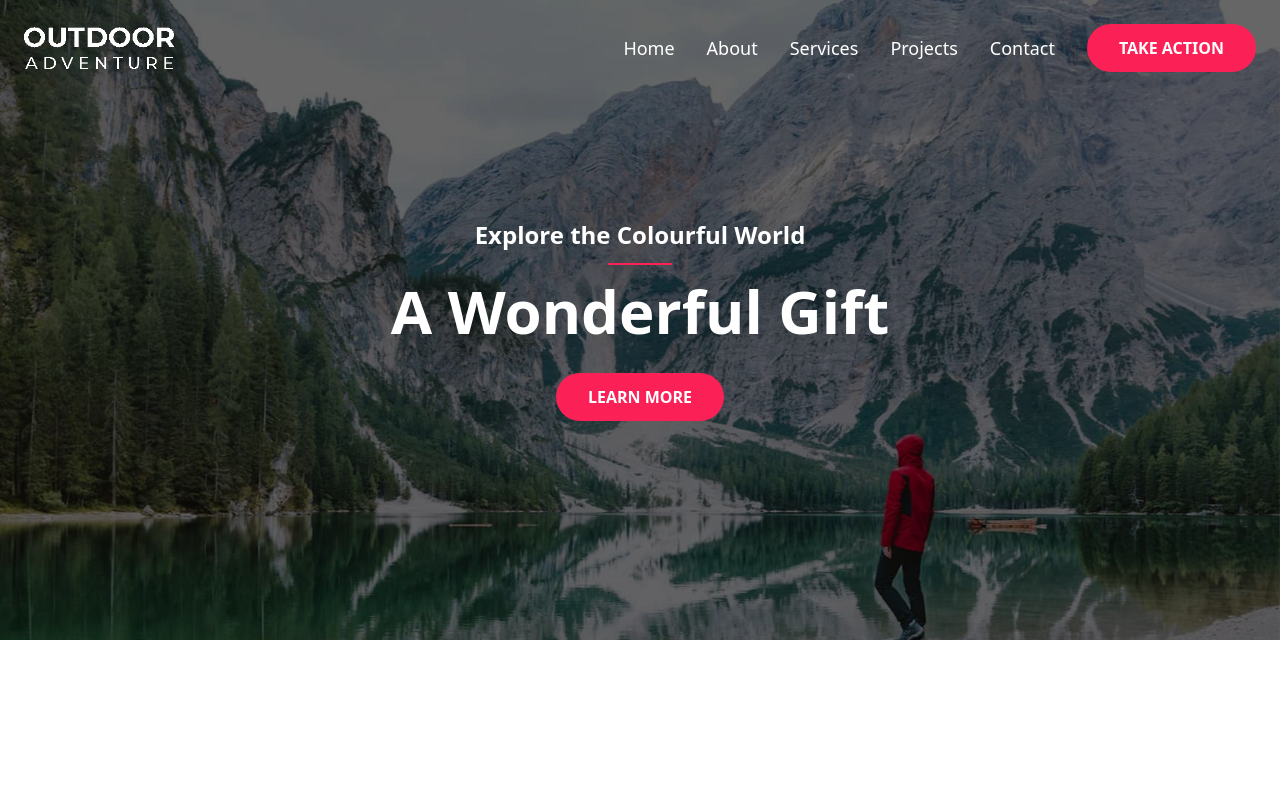
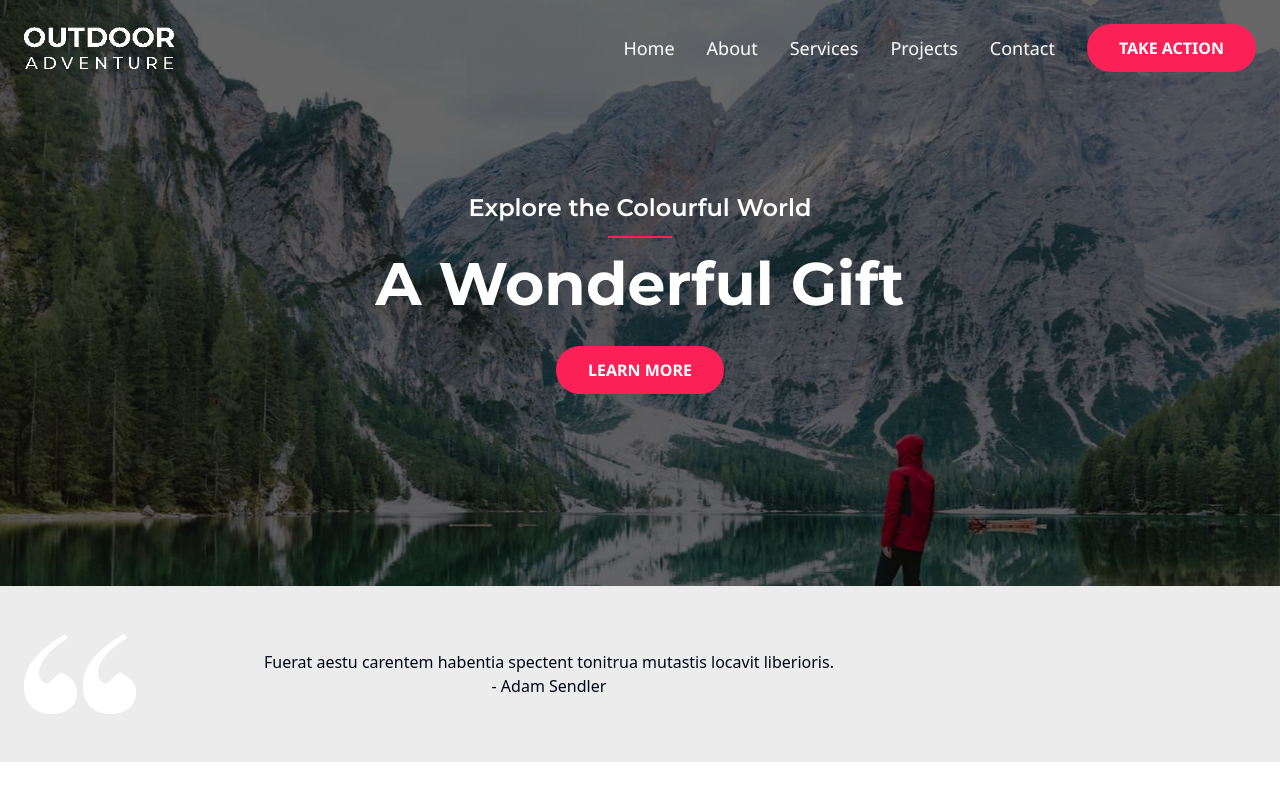
Before and after one commit to MrSaikatS/outdoor-adventure-nextjs, a Next.js app: page / in a window 1280 px wide. Built offline with nearby package versions, Linux system fonts and the light colour scheme.

Commit message:
quote sec update

```diff
--- a/src/app/layout.tsx
+++ b/src/app/layout.tsx
@@ -1,6 +1,7 @@
 import { ReactNode } from "react";
 import "./globals.css";
 import { montserrat, notoSans } from "@/lib/fonts";
+import Header from "@/components/HeaderComps/Header";
 
 type RootLayoutProps = {
   children: ReactNode;
@@ -13,6 +14,8 @@ const RootLayout = ({ children }: RootLayoutProps) => {
       className={`${notoSans.variable} ${montserrat.variable} scroll-smooth antialiased`}
       suppressHydrationWarning>
       <body>
+        <Header />
+
         <main>{children}</main>
       </body>
     </html>
--- a/src/app/page.tsx
+++ b/src/app/page.tsx
@@ -1,6 +1,6 @@
-import Header from "@/components/HeaderComps/Header";
 import HomeHero from "@/components/HeroComps/HomeHero";
 import { Metadata } from "next";
+import Image from "next/image";
 
 export const metadata: Metadata = {
   title: "Home | Outdoor Adventure",
@@ -10,9 +10,29 @@ export const metadata: Metadata = {
 const page = () => {
   return (
     <>
-      <Header />
+      <HomeHero />
 
-      <HomeHero />
+      <div className="bg-[#ECECEC]">
+        <div className="mx-auto flex w-full max-w-7xl flex-col items-center justify-center gap-8 px-6 py-12 lg:flex-row lg:justify-start lg:gap-32">
+          <Image
+            src={"/home/quote-1.png"}
+            alt="quote"
+            width={500}
+            height={300}
+            className="h-20 w-28"
+            // lg:absolute
+            // lg:left-0
+            // lg:mx-6
+            // lg:my-12
+          />
+          <div className="text-center">
+            {
+              "Fuerat aestu carentem habentia spectent tonitrua mutastis locavit liberioris."
+            }
+            <br />- Adam Sendler
+          </div>
+        </div>
+      </div>
     </>
   );
 };
--- a/src/components/HeaderComps/DesktopNav.tsx
+++ b/src/components/HeaderComps/DesktopNav.tsx
@@ -3,7 +3,7 @@ import LinkButton from "../LinkButton";
 
 const DesktopNav = () => {
   return (
-    <nav className="flex items-center gap-8 text-lg text-white">
+    <nav className="font-noto-sans flex items-center gap-8 text-lg text-white">
       <Link
         href={`/`}
         className="">
--- a/src/components/HeroComps/AboutHero.tsx
+++ b/src/components/HeroComps/AboutHero.tsx
@@ -1,8 +1,8 @@
 const AboutHero = () => {
   return (
     <section>
-      <div className="bg-[url(/about/about-bg.jpg)] bg-center">
-        <div className="flex flex-col items-center justify-center bg-black/50 py-40 text-white">
+      <div className="bg-[url(/about/about-bg.jpg)] bg-cover bg-fixed bg-center bg-no-repeat">
+        <div className="flex flex-col items-center justify-center bg-black/50 py-52 text-white">
           AboutHero
         </div>
       </div>
--- a/src/components/HeroComps/HomeHero.tsx
+++ b/src/components/HeroComps/HomeHero.tsx
@@ -3,7 +3,7 @@ import LinkButton from "../LinkButton";
 const HomeHero = () => {
   return (
     <section className="bg-[url(/home/hero-bg.jpg)] bg-cover bg-fixed bg-center bg-no-repeat">
-      <div className="flex h-[80dvh] flex-col items-center justify-center bg-black/60 text-white">
+      <div className="font-montserrat flex flex-col items-center justify-center bg-black/60 py-36 text-white md:py-[12rem]">
         <div className="text-2xl font-semibold">
           Explore the Colourful World
         </div>
--- a/src/components/LinkButton.tsx
+++ b/src/components/LinkButton.tsx
@@ -11,7 +11,7 @@ const LinkButton = ({ href, children, className }: LinkButtonProps) => {
   return (
     <Link
       href={href}
-      className={`bg-primary-crimson hover:bg-primary-crimson-hover flex items-center justify-center gap-2 rounded-full px-8 py-3 text-base font-bold text-white uppercase transition-all duration-300 ease-in-out ${className}`}>
+      className={`bg-primary-crimson font-noto-sans hover:bg-primary-crimson-hover flex items-center justify-center gap-2 rounded-full px-8 py-3 text-base font-bold text-white uppercase transition-all duration-300 ease-in-out ${className}`}>
       {children}
     </Link>
   );
--- a/src/lib/fonts.ts
+++ b/src/lib/fonts.ts
@@ -3,13 +3,13 @@ import { Montserrat, Noto_Sans } from "next/font/google";
 export const montserrat = Montserrat({
   subsets: ["latin"],
   display: "swap",
+  adjustFontFallback: false,
   variable: "--font-montserrat",
-  adjustFontFallback: false,
 });
 
 export const notoSans = Noto_Sans({
   subsets: ["latin"],
   display: "swap",
+  adjustFontFallback: false,
   variable: "--font-noto-sans",
-  adjustFontFallback: false,
 });
```
Also changed, not shown: public/home/quote-1.png (added).
